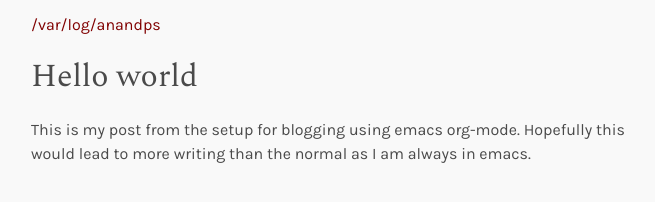
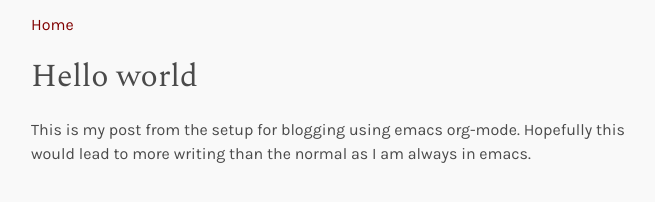
Before and after one commit to anandpratap/var-log-anandps, a plain HTML site: page hello-world.html in a window 1280 px wide. Shown: the whole page, without its empty margins (305-960 px from the left). Drawn offline with nearby package versions, Linux system fonts and the light colour scheme.

Commit message:
AUTO COMMIT

```diff
--- a/hello-world.html
+++ b/hello-world.html
@@ -3,7 +3,7 @@
 "http://www.w3.org/TR/xhtml1/DTD/xhtml1-strict.dtd">
 <html xmlns="http://www.w3.org/1999/xhtml" lang="en" xml:lang="en">
 <head>
-<!-- 2019-09-07 Sat 15:21 -->
+<!-- 2019-09-07 Sat 15:25 -->
 <meta http-equiv="Content-Type" content="text/html;charset=utf-8" />
 <meta name="viewport" content="width=device-width, initial-scale=1" />
 <title>Hello world</title>
@@ -15,7 +15,7 @@
 </head>
 <body>
 <div id="preamble" class="status">
-<div id='#preamble'><a href='index.html'>/var/log/anandps</a></div>
+<div id='#preamble'><a href='index.html'>Home</a></div>
 </div>
 <div id="content">
 <h1 class="title">Hello world</h1>
```
Also changed, not shown: index.html (+1 -1 lines), notes.html (+2 -2 lines).
